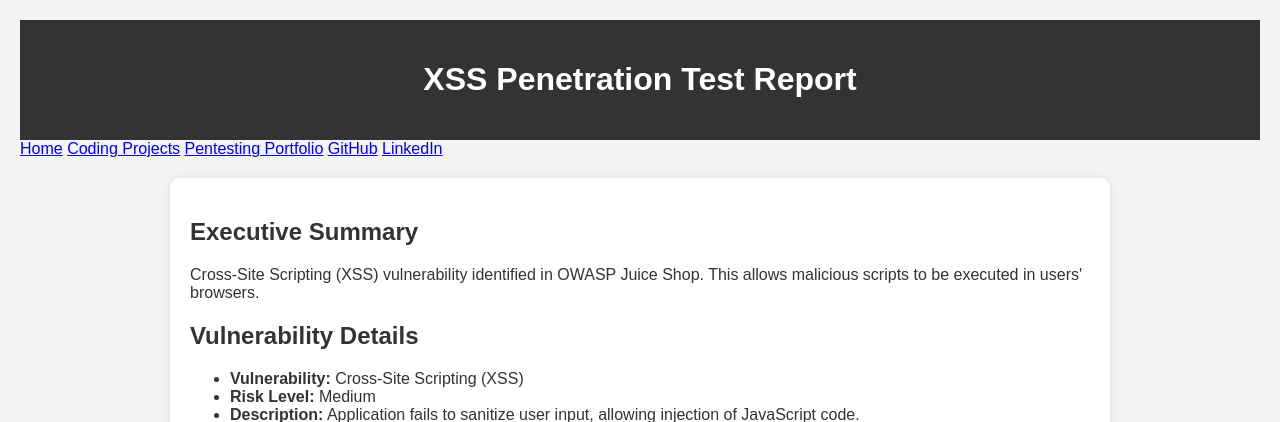
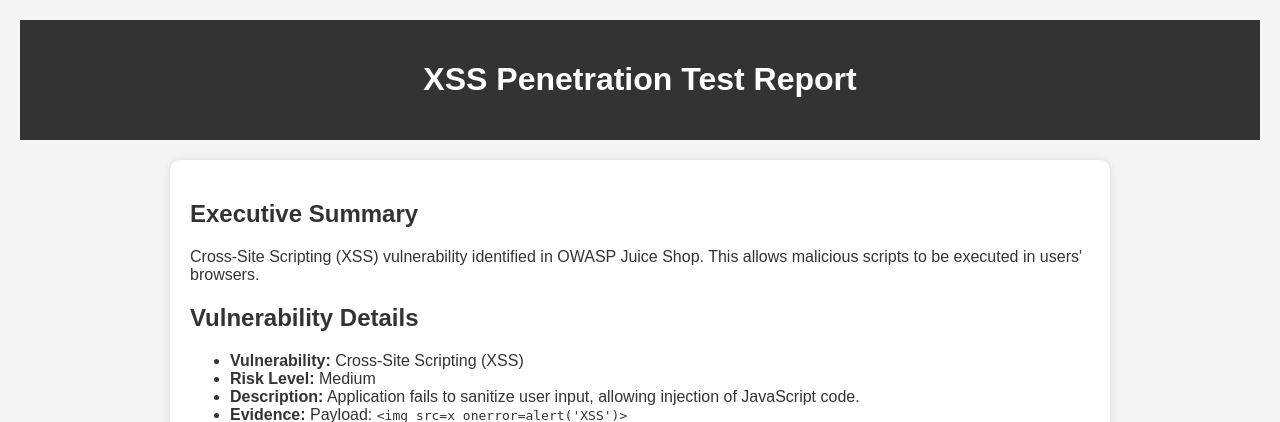
Before and after one commit to Jaytwothreee/Myportfolio, a Flask app: page /pentesting/xss in a window 1280 px wide. Shown: the top 422 px of the page. Run offline with Flask 3, Linux system fonts and the light colour scheme.

Commit message:
Update xss_report.html

```diff
--- a/templates/xss_report.html
+++ b/templates/xss_report.html
@@ -14,15 +14,6 @@
   <header>
     <h1>XSS Penetration Test Report</h1>
   </header>
-
-    <nav>
-    <a href="/">Home</a>
-    <a href="/coding">Coding Projects</a>
-    <a href="/pentesting">Pentesting Portfolio</a>
-    <a href="https://github.com/Jaytwothreee" target="_blank" rel="noopener noreferrer">GitHub</a>
-    <a href="https://linkedin.com/in/richard-jamie-johnson" target="_blank" rel="noopener noreferrer">LinkedIn</a>
-  </nav>
-
   <section>
     <h2>Executive Summary</h2>
     <p>Cross-Site Scripting (XSS) vulnerability identified in OWASP Juice Shop. This allows malicious scripts to be executed in users' browsers.</p>
```
